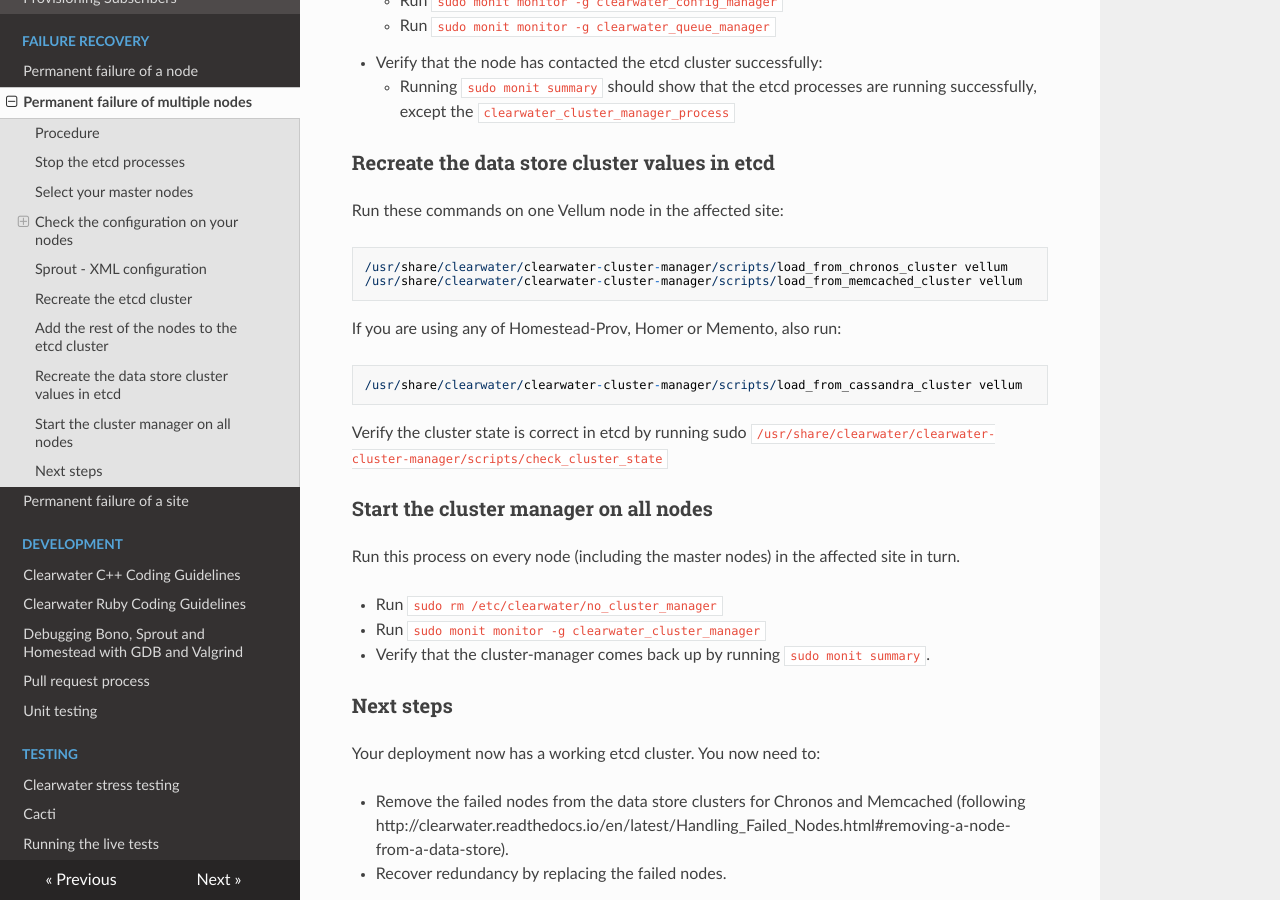
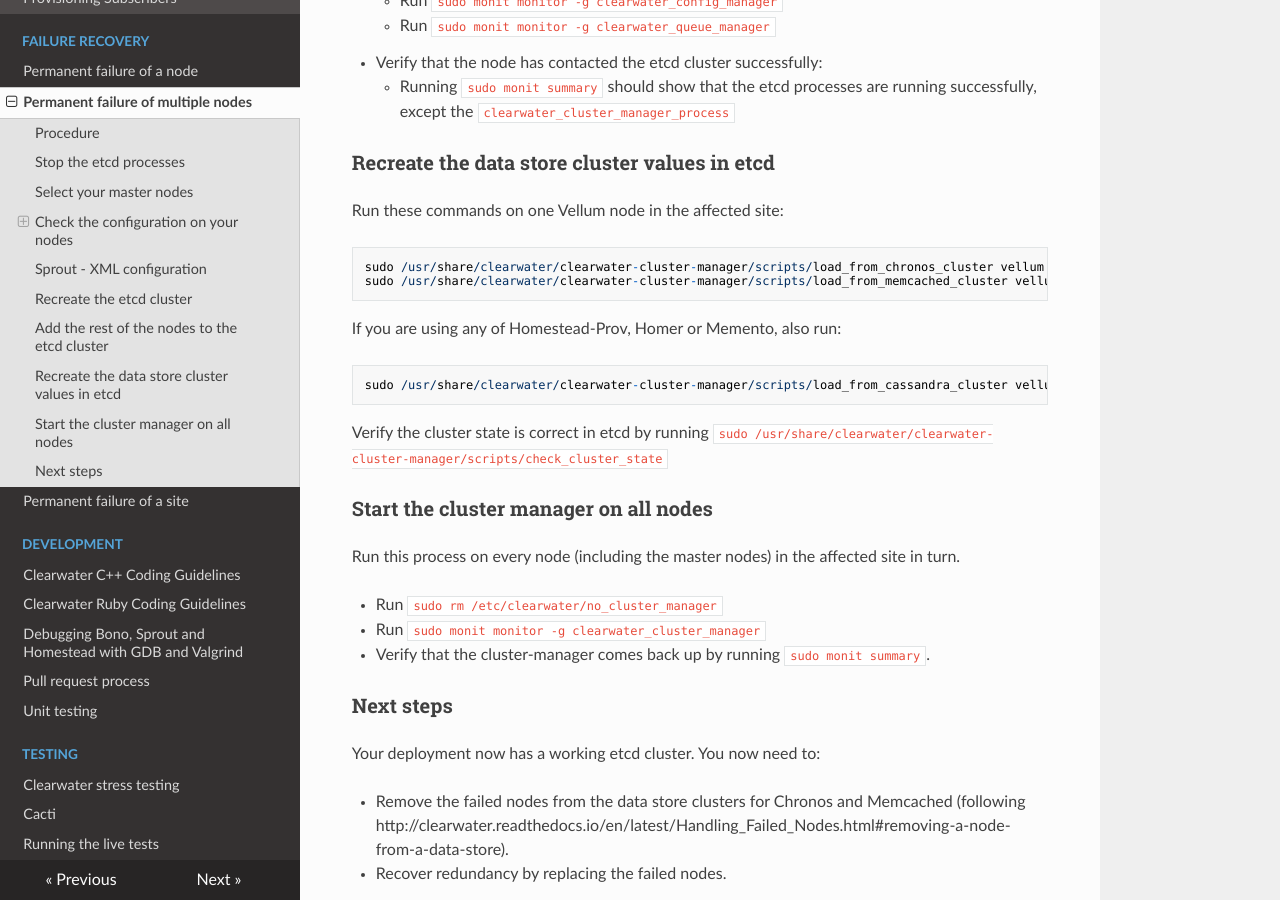
Before and after one commit to Metaswitch/clearwater-readthedocs, an MkDocs documentation site: the page built from docs/Handling_Multiple_Failed_Nodes.md, in a window 1280 px wide and 900 px high, scrolled down 3482 px. Built offline with MkDocs 1.6.1, drawn with Linux system fonts in a browser that asks for light colours; nearby versions of some CDN libraries; old or Windows-style settings are respelled for this version of MkDocs.

Commit message:
fix up some inconsistent commands

```diff
--- a/docs/Handling_Multiple_Failed_Nodes.md
+++ b/docs/Handling_Multiple_Failed_Nodes.md
@@ -111,14 +111,14 @@ Run this process on every node which is not one of the master nodes in the affec
 
 Run these commands on one Vellum node in the affected site:
 
-	/usr/share/clearwater/clearwater-cluster-manager/scripts/load_from_chronos_cluster vellum
-	/usr/share/clearwater/clearwater-cluster-manager/scripts/load_from_memcached_cluster vellum
+	sudo /usr/share/clearwater/clearwater-cluster-manager/scripts/load_from_chronos_cluster vellum
+	sudo /usr/share/clearwater/clearwater-cluster-manager/scripts/load_from_memcached_cluster vellum
 
 If you are using any of Homestead-Prov, Homer or Memento, also run:
 
-	/usr/share/clearwater/clearwater-cluster-manager/scripts/load_from_cassandra_cluster vellum
+	sudo /usr/share/clearwater/clearwater-cluster-manager/scripts/load_from_cassandra_cluster vellum
 
-Verify the cluster state is correct in etcd by running sudo `/usr/share/clearwater/clearwater-cluster-manager/scripts/check_cluster_state`
+Verify the cluster state is correct in etcd by running `sudo /usr/share/clearwater/clearwater-cluster-manager/scripts/check_cluster_state`
 
 ### Start the cluster manager on all nodes
 
```
